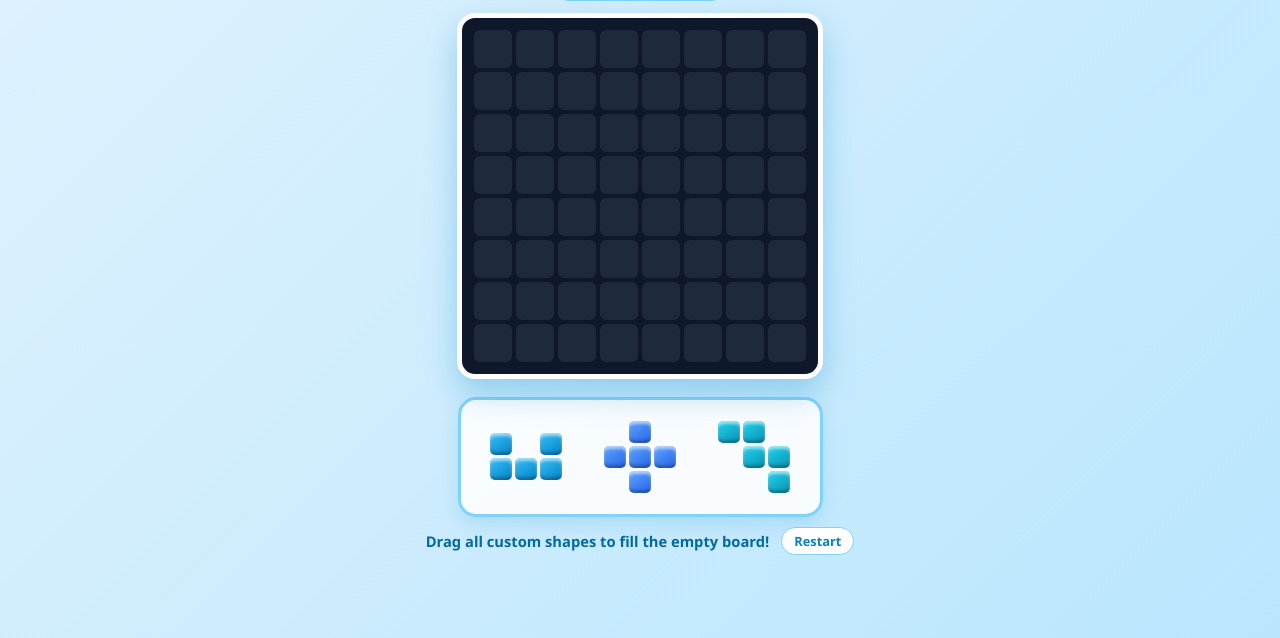
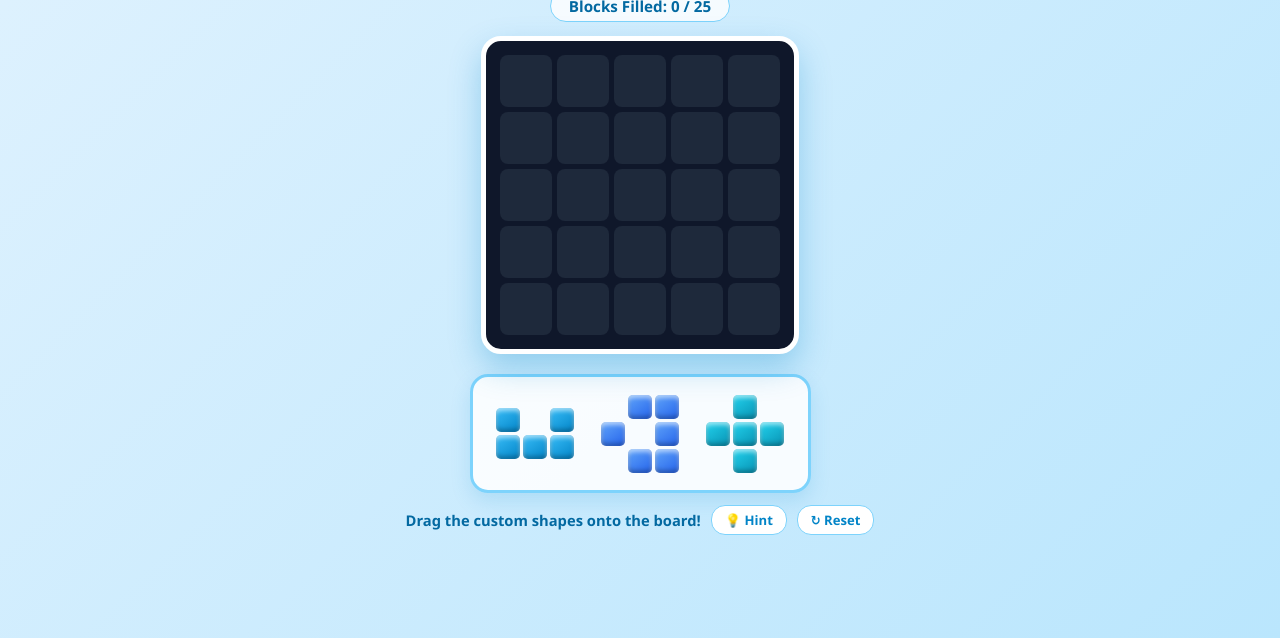
Before and after one commit to fraxitrexccl-cpu/bday, a plain HTML site: page index.html in a window 1280 px wide. Shown: the part 162-800 px from the top of the page. Drawn offline with Linux system fonts and the light colour scheme.

Commit message:
Update index.html

```diff
--- a/index.html
+++ b/index.html
@@ -3,7 +3,7 @@
 <head>
   <meta charset="UTF-8" />
   <meta name="viewport" content="width=device-width, initial-scale=1.0" />
-  <title>Happy Birthday Block Blast!</title>
+  <title>Happy Birthday Block Puzzle!</title>
   <style>
     * {
       box-sizing: border-box;
@@ -28,18 +28,18 @@
 
     h1 {
       margin-bottom: 6px;
-      font-size: 1.9rem;
+      font-size: 2rem;
       color: #0284c7;
       text-shadow: 1px 1px 2px rgba(255, 255, 255, 0.8);
     }
 
     .progress-bar {
-      margin-bottom: 12px;
+      margin-bottom: 14px;
       font-size: 0.95rem;
       font-weight: 700;
       color: #0369a1;
-      background: rgba(255, 255, 255, 0.75);
-      padding: 5px 16px;
+      background: rgba(255, 255, 255, 0.8);
+      padding: 5px 18px;
       border-radius: 20px;
       border: 1.5px solid #7dd3fc;
     }
@@ -47,43 +47,47 @@
     #board-wrapper {
       position: relative;
       background: #0f172a;
-      padding: 12px;
-      border-radius: 18px;
+      padding: 14px;
+      border-radius: 20px;
       box-shadow: 0 14px 32px rgba(2, 132, 199, 0.3);
       border: 5px solid #ffffff;
     }
 
     #grid {
       display: grid;
-      grid-template-columns: repeat(8, 38px);
-      grid-template-rows: repeat(8, 38px);
-      gap: 4px;
+      grid-template-columns: repeat(5, 52px);
+      grid-template-rows: repeat(5, 52px);
+      gap: 5px;
     }
 
     .cell {
-      width: 38px;
-      height: 38px;
+      width: 52px;
+      height: 52px;
       background: #1e293b;
-      border-radius: 6px;
-      transition: transform 0.25s ease, opacity 0.3s ease, background 0.12s;
+      border-radius: 8px;
+      transition: transform 0.25s ease, opacity 0.3s ease, background 0.15s;
     }
 
     /* Glossy blue shades */
     .block-style-1 {
       background: linear-gradient(145deg, #38bdf8, #0284c7);
-      box-shadow: inset 0 3px 3px rgba(255, 255, 255, 0.55), inset 0 -3px 3px rgba(0, 0, 0, 0.25);
+      box-shadow: inset 0 3px 4px rgba(255, 255, 255, 0.55), inset 0 -3px 4px rgba(0, 0, 0, 0.25);
     }
     .block-style-2 {
       background: linear-gradient(145deg, #60a5fa, #2563eb);
-      box-shadow: inset 0 3px 3px rgba(255, 255, 255, 0.55), inset 0 -3px 3px rgba(0, 0, 0, 0.25);
+      box-shadow: inset 0 3px 4px rgba(255, 255, 255, 0.55), inset 0 -3px 4px rgba(0, 0, 0, 0.25);
     }
     .block-style-3 {
       background: linear-gradient(145deg, #22d3ee, #0891b2);
-      box-shadow: inset 0 3px 3px rgba(255, 255, 255, 0.55), inset 0 -3px 3px rgba(0, 0, 0, 0.25);
+      box-shadow: inset 0 3px 4px rgba(255, 255, 255, 0.55), inset 0 -3px 4px rgba(0, 0, 0, 0.25);
     }
     .block-style-4 {
       background: linear-gradient(145deg, #818cf8, #4f46e5);
-      box-shadow: inset 0 3px 3px rgba(255, 255, 255, 0.55), inset 0 -3px 3px rgba(0, 0, 0, 0.25);
+      box-shadow: inset 0 3px 4px rgba(255, 255, 255, 0.55), inset 0 -3px 4px rgba(0, 0, 0, 0.25);
+    }
+    .block-style-5 {
+      background: linear-gradient(145deg, #7dd3fc, #0369a1);
+      box-shadow: inset 0 3px 4px rgba(255, 255, 255, 0.55), inset 0 -3px 4px rgba(0, 0, 0, 0.25);
     }
 
     .cell.preview {
@@ -92,25 +96,36 @@
       box-shadow: none;
     }
 
+    .cell.hint-glow {
+      background: rgba(56, 189, 248, 0.25) !important;
+      border: 2px dotted #38bdf8;
+      animation: pulse 1s infinite alternate;
+    }
+
+    @keyframes pulse {
+      from { opacity: 0.5; }
+      to { opacity: 1; }
+    }
+
     .cell.clearing {
       transform: scale(0) rotate(25deg);
       opacity: 0;
       background: #fde047 !important;
     }
 
-    /* Tray with 3 custom shapes per wave */
+    /* Tray with custom shapes */
     #tray {
-      margin-top: 18px;
+      margin-top: 20px;
       background: rgba(255, 255, 255, 0.88);
-      padding: 12px 18px;
+      padding: 14px 20px;
       border-radius: 18px;
       border: 3px solid #7dd3fc;
       display: flex;
       align-items: center;
       justify-content: space-around;
-      gap: 18px;
+      gap: 20px;
       min-height: 115px;
-      min-width: 365px;
+      min-width: 340px;
       box-shadow: 0 8px 20px rgba(2, 132, 199, 0.15);
     }
 
@@ -118,8 +133,8 @@
       display: flex;
       align-items: center;
       justify-content: center;
-      min-width: 90px;
-      min-height: 90px;
+      min-width: 85px;
+      min-height: 85px;
     }
 
     .piece {
@@ -139,8 +154,8 @@
     }
 
     .mini-cell {
-      width: 22px;
-      height: 22px;
+      width: 24px;
+      height: 24px;
       border-radius: 5px;
       pointer-events: none;
     }
@@ -153,47 +168,48 @@
     #drag-clone {
       position: fixed;
       display: none;
-      gap: 4px;
+      gap: 5px;
       pointer-events: none;
       z-index: 50;
       filter: drop-shadow(0 12px 20px rgba(15, 23, 42, 0.45));
     }
 
     .clone-cell {
-      width: 38px;
-      height: 38px;
-      border-radius: 6px;
+      width: 52px;
+      height: 52px;
+      border-radius: 8px;
     }
 
     .clone-cell.empty {
       background: transparent;
     }
 
-    .hint-row {
-      margin-top: 10px;
+    .controls-row {
+      margin-top: 12px;
       display: flex;
       align-items: center;
-      gap: 12px;
+      gap: 10px;
     }
 
-    .hint {
+    .hint-text {
       font-size: 0.92rem;
       color: #0369a1;
       font-weight: 600;
     }
 
-    .reset-mini {
+    .small-btn {
       background: #ffffff;
       color: #0284c7;
       border: 1.5px solid #7dd3fc;
-      padding: 4px 12px;
-      font-size: 0.8rem;
+      padding: 5px 13px;
+      font-size: 0.82rem;
       font-weight: 700;
       border-radius: 14px;
       cursor: pointer;
+      transition: background 0.15s;
     }
 
-    .reset-mini:hover {
+    .small-btn:hover {
       background: #e0f2fe;
     }
 
@@ -304,7 +320,7 @@
 <body>
 
   <h1>💙 Fill the Board! 💙</h1>
-  <div class="progress-bar">Blocks Filled: <span id="filled-count">0</span> / 64</div>
+  <div class="progress-bar">Blocks Filled: <span id="filled-count">0</span> / 25</div>
 
   <div id="board-wrapper">
     <div id="grid"></div>
@@ -313,9 +329,10 @@
   <div id="tray"></div>
   <div id="drag-clone"></div>
 
-  <div class="hint-row">
-    <span class="hint" id="hint-text">Drag all custom shapes to fill the board!</span>
-    <button class="reset-mini" onclick="initGame()">Restart</button>
+  <div class="controls-row">
+    <span class="hint-text" id="hint-text">Drag the custom shapes onto the board!</span>
+    <button class="small-btn" onclick="showHint()">💡 Hint</button>
+    <button class="small-btn" onclick="initGame()">↻ Reset</button>
   </div>
 
   <!-- Floating Happy Birthday Text -->
@@ -354,115 +371,69 @@
     floatingHb.textContent = FLOATING_TEXT;
     document.getElementById("sweet-message").textContent = FINAL_SWEET_MESSAGE;
 
-    const ROWS = 8;
-    const COLS = 8;
-    const CELL_SIZE = 38;
-    const CELL_GAP = 4;
+    const SIZE = 5;
+    const CELL_SIZE = 52;
+    const CELL_GAP = 5;
 
-    // 12 Custom Non-Standard Puzzle Shapes that mathematically tile the entire 8x8 board (64 cells total)!
-    // Dealt in 4 waves of 3 shapes so she fills every single square herself!
+    // 5 Custom Non-Standard Shapes that tile the 5x5 board (5 + 6 + 5 + 6 + 3 = 25 squares!)
+    // Each piece also stores its exact solution coordinate (solR, solC) for the Hint button
     const WAVES = [
-      // Wave 1 (Top & Left interlocked custom shapes)
+      // Wave 1 (First 3 custom pieces)
       [
         {
-          style: "block-style-1", // U-Cup / Crown
+          id: "u-cup",
+          style: "block-style-1",
+          solR: 0,
+          solC: 0,
           matrix: [
             [1, 0, 1],
             [1, 1, 1]
           ]
         },
         {
-          style: "block-style-2", // Plus (+) Cross
+          id: "tuck-hook",
+          style: "block-style-2",
+          solR: 0,
+          solC: 1,
+          matrix: [
+            [0, 1, 1],
+            [1, 0, 1],
+            [0, 1, 1]
+          ]
+        },
+        {
+          id: "plus-cross",
+          style: "block-style-3",
+          solR: 2,
+          solC: 0,
           matrix: [
             [0, 1, 0],
             [1, 1, 1],
             [0, 1, 0]
           ]
-        },
-        {
-          style: "block-style-3", // Staircase Zigzag
-          matrix: [
-            [1, 1, 0],
-            [0, 1, 1],
-            [0, 0, 1]
-          ]
         }
       ],
-      // Wave 2 (Middle interlocked custom shapes)
+      // Wave 2 (Final 2 custom pieces to complete all 25 squares)
       [
         {
-          style: "block-style-4", // Claw / Hook
-          matrix: [
-            [1, 1, 1],
-            [1, 0, 1]
-          ]
-        },
-        {
-          style: "block-style-1", // Skewed S-Wing
-          matrix: [
-            [0, 1, 1],
-            [1, 1, 0],
-            [1, 0, 0]
-          ]
-        },
-        {
-          style: "block-style-2", // Diagonal Twin + Corner
+          id: "zigzag-wing",
+          style: "block-style-4",
+          solR: 2,
+          solC: 2,
           matrix: [
             [1, 0, 0],
             [1, 1, 1],
             [0, 1, 0]
           ]
-        }
-      ],
-      // Wave 3 (Lower-mid custom shapes)
-      [
-        {
-          style: "block-style-3", // Asymmetric T-Hook
-          matrix: [
-            [0, 1, 0],
-            [1, 1, 1],
-            [1, 0, 0]
-          ]
         },
         {
-          style: "block-style-4", // Bridge Arch
+          id: "corner-step",
+          style: "block-style-5",
+          solR: 3,
+          solC: 3,
           matrix: [
-            [1, 1, 1],
-            [1, 0, 0],
-            [1, 0, 0]
-          ]
-        },
-        {
-          style: "block-style-1", // Step-L
-          matrix: [
-            [0, 0, 1],
-            [0, 1, 1],
-            [1, 1, 0]
-          ]
-        }
-      ],
-      // Wave 4 (Final 3 pieces to complete all 64 blocks!)
-      [
-        {
-          style: "block-style-2", // Mini Heart / V-Cup
-          matrix: [
-            [1, 0, 1],
-            [1, 1, 1],
-            [0, 1, 0]
-          ]
-        },
-        {
-          style: "block-style-3", // Fork / Trident
-          matrix: [
-            [1, 0, 1],
-            [1, 1, 1]
-          ]
-        },
-        {
-          style: "block-style-4", // Z-Bolt
-          matrix: [
-            [1, 1, 0],
-            [0, 1, 1]
+            [0, 1],
+            [1, 1]
           ]
         }
       ]
@@ -478,8 +449,7 @@
     let isFinished = false;
 
     function initGame() {
-      // Board starts 100% EMPTY so she places every piece herself!
-      board = Array.from({ length: ROWS }, () => Array(COLS).fill(null));
+      board = Array.from({ length: SIZE }, () => Array(SIZE).fill(null));
       currentWaveIndex = 0;
       placedInWave = 0;
       totalFilled = 0;
@@ -489,7 +459,7 @@
       filledCountEl.textContent = "0";
       floatingHb.classList.remove("show");
       finalModal.classList.remove("active");
-      hintText.textContent = "Drag all custom shapes to fill the empty board!";
+      hintText.textContent = "Drag the custom shapes onto the board!";
       stopFireworks();
 
       renderBoard();
@@ -498,8 +468,8 @@
 
     function renderBoard() {
       gridEl.innerHTML = "";
-      for (let r = 0; r < ROWS; r++) {
-        for (let c = 0; c < COLS; c++) {
+      for (let r = 0; r < SIZE; r++) {
+        for (let c = 0; c < SIZE; c++) {
           const cell = document.createElement("div");
           cell.className = "cell";
           cell.dataset.row = r;
@@ -524,7 +494,8 @@
 
         const piece = document.createElement("div");
         piece.className = "piece";
-        piece.style.gridTemplateColumns = `repeat(${shape.matrix[0].length}, 22px)`;
+        piece.dataset.shapeId = shape.id;
+        piece.style.gridTemplateColumns = `repeat(${shape.matrix[0].length}, 24px)`;
 
         shape.matrix.forEach((row) => {
           row.forEach((val) => {
@@ -540,9 +511,40 @@
       });
     }
 
+    function showHint() {
+      if (isFinished) return;
+      document.querySelectorAll(".hint-glow").forEach(c => c.classList.remove("hint-glow"));
+
+      const shapes = WAVES[currentWaveIndex];
+      const nextShape = shapes.find(s => {
+        const el = document.querySelector(`.piece[data-shape-id="${s.id}"]`);
+        return el && el.dataset.used !== "true";
+      });
+
+      if (!nextShape) return;
+
+      if (!canPlace(nextShape, nextShape.solR, nextShape.solC)) {
+        hintText.textContent = "A piece is blocking the spot—hit Reset to try fresh!";
+        return;
+      }
+
+      for (let r = 0; r < nextShape.matrix.length; r++) {
+        for (let c = 0; c < nextShape.matrix[0].length; c++) {
+          if (nextShape.matrix[r][c] === 1) {
+            const cell = document.querySelector(
+              `.cell[data-row="${nextShape.solR + r}"][data-col="${nextShape.solC + c}"]`
+            );
+            if (cell) cell.classList.add("hint-glow");
+          }
+        }
+      }
+    }
+
     function startDrag(e, shape, pieceEl) {
       if (isFinished || pieceEl.dataset.used === "true") return;
       e.preventDefault();
+
+      document.querySelectorAll(".hint-glow").forEach(c => c.classList.remove("hint-glow"));
 
       activeShape = shape;
       activePieceEl = pieceEl;
@@ -573,7 +575,7 @@
       const cloneH = rows * CELL_SIZE + (rows - 1) * CELL_GAP;
 
       const topLeftX = clientX - cloneW / 2;
-      const topLeftY = clientY - cloneH / 2 - 28;
+      const topLeftY = clientY - cloneH / 2 - 30;
 
       dragClone.style.left = `${topLeftX}px`;
       dragClone.style.top = `${topLeftY}px`;
@@ -595,7 +597,7 @@
           if (shape.matrix[r][c] === 1) {
             const br = startR + r;
             const bc = startC + c;
-            if (br < 0 || br >= ROWS || bc < 0 || bc >= COLS) return false;
+            if (br < 0 || br >= SIZE || bc < 0 || bc >= SIZE) return false;
             if (board[br][bc] !== null) return false;
           }
         }
@@ -643,7 +645,7 @@
       const cloneW = cols * CELL_SIZE + (cols - 1) * CELL_GAP;
       const cloneH = rows * CELL_SIZE + (rows - 1) * CELL_GAP;
       const topLeftX = e.clientX - cloneW / 2;
-      const topLeftY = e.clientY - cloneH / 2 - 28;
+      const topLeftY = e.clientY - cloneH / 2 - 30;
 
       const { row, col } = getTargetGridPos(topLeftX, topLeftY);
       clearPreview();
@@ -668,11 +670,9 @@
         placedInWave++;
         renderBoard();
 
-        // Check if the entire 8x8 board is filled (64 blocks)
-        if (totalFilled >= 64 || (currentWaveIndex === WAVES.length - 1 && placedInWave === 3)) {
+        if (totalFilled >= 25) {
           triggerAllClearCelebration();
-        } else if (placedInWave === 3) {
-          // Deal the next 3 custom shapes!
+        } else if (placedInWave === WAVES[currentWaveIndex].length) {
           currentWaveIndex++;
           setTimeout(() => loadWave(currentWaveIndex), 200);
         }
@@ -686,33 +686,35 @@
 
     function triggerAllClearCelebration() {
       isFinished = true;
-      hintText.textContent = "FULL BOARD CLEAR!! ✨";
+      hintText.textContent = "ALL CLEAR!! ✨";
 
-      // 1. Blast all blocks off the board in a wave
       setTimeout(() => {
         document.querySelectorAll(".cell").forEach((cell, idx) => {
           setTimeout(() => {
             cell.classList.add("clearing");
-            cell.classList.remove("block-style-1", "block-style-2", "block-style-3", "block-style-4");
-          }, Math.floor(idx / 8) * 35);
+            cell.classList.remove(
+              "block-style-1",
+              "block-style-2",
+              "block-style-3",
+              "block-style-4",
+              "block-style-5"
+            );
+          }, Math.floor(idx / SIZE) * 45);
         });
       }, 250);
 
-      // 2. Floating "Happy Birthday!" text first
       setTimeout(() => {
         floatingHb.classList.add("show");
-      }, 700);
+      }, 650);
 
-      // 3. Fireworks right after
       setTimeout(() => {
         startFireworks();
-      }, 1400);
+      }, 1350);
 
-      // 4. Final Sweet Pop-Up Card
       setTimeout(() => {
         floatingHb.classList.remove("show");
         finalModal.classList.add("active");
-      }, 3500);
+      }, 3400);
     }
 
     // ==========================================
```
